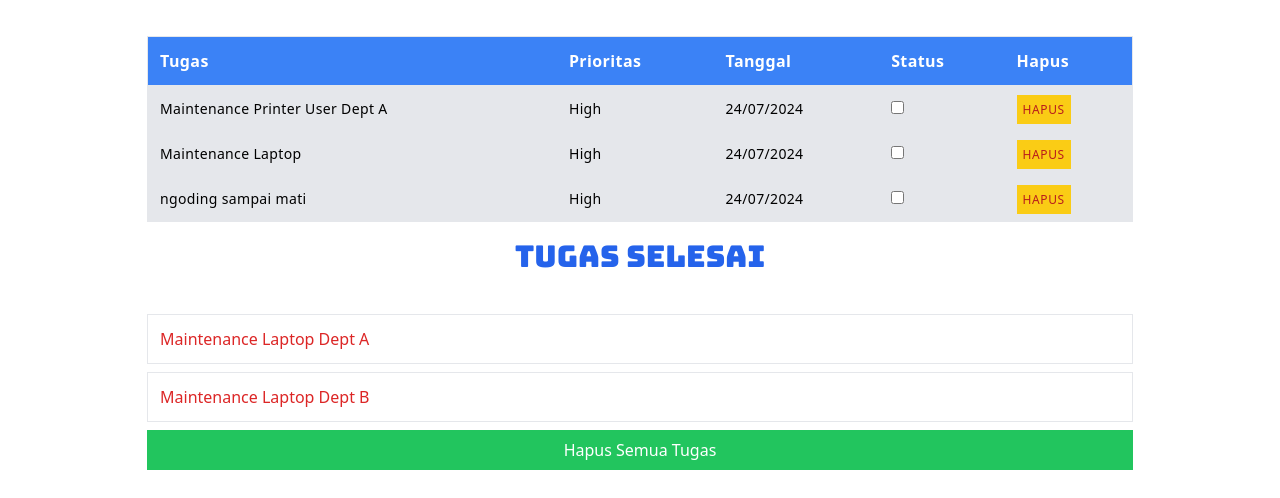
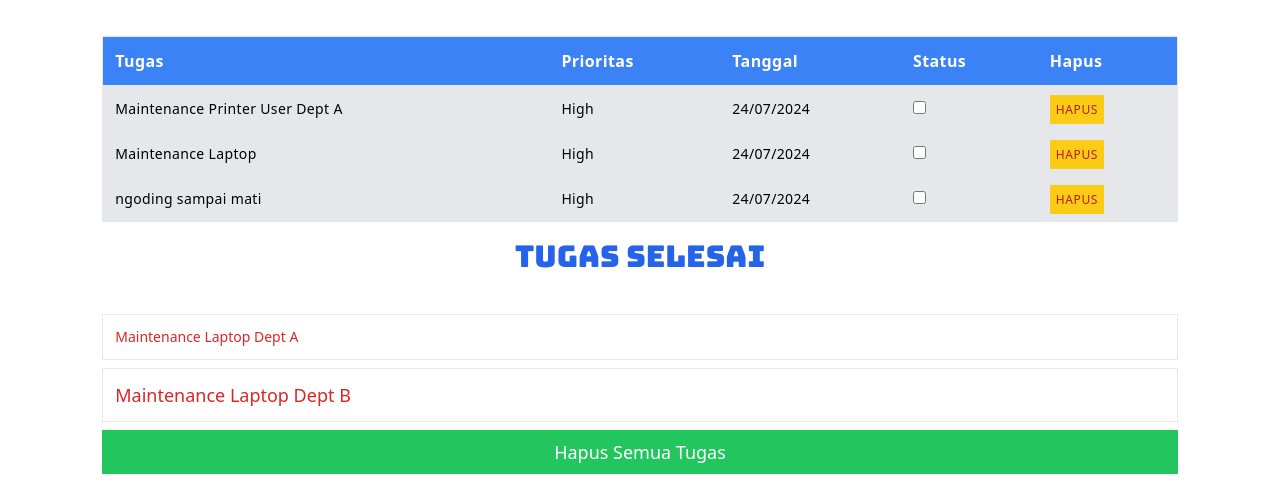
Before and after one commit to AD-iT448/TodoListApp, a website: page index.html in a window 1280 px wide. Shown: the part 692-1190 px from the top of the page. Drawn offline with nearby package versions, Linux system fonts and the light colour scheme.

Commit message:
Fixing Index.html

```diff
--- a/index.html
+++ b/index.html
@@ -47,10 +47,10 @@
             </div>
         </div>
     </section>
-    <section class="w-11/12 mx-auto flex flex-row items-center justify-center bg-white">
+    <section class="w-full text-sm md:text-md lg:text-lg mx-auto flex flex-row items-center justify-center bg-white">
         <div class="items-center w-11/12 mx-auto">
-            <h1 class="mb-10 text-sm text-center lg:text-3xl text-blue-600 text-bold bungee-regular mt-5">Tugas yang akan dan Sedang di lakukan</h1>
-            <table class="border w-11/12 mx-0 lg:mx-auto mb-4">
+            <h1 class="mb-10 text-sm text-center lg:text-3xl text-blue-600 text-bold bungee-regular  mt-5">Tugas yang akan dan Sedang di lakukan</h1>
+            <table class="border w-11/12 mx-0 lg:mx-auto mb-4 overflow-auto hover:overflow-scroll">
                 <thead class="bg-blue-500 text-white border-b-2 border-gray-200">
                     <tr class="border">
                         <th class="p-3 text-base tracking-wide text-left ">Tugas</th>
@@ -102,10 +102,10 @@
             </table>
             <h1 class="mb-10 text-sm text-center lg:text-3xl text-blue-600 text-bold bungee-regular">Tugas Selesai</h1>
             <ul class="items-center mb-2 ">
-                <li class="p-3 text-red-600 w-11/12 mx-auto border mb-2">Maintenance Laptop Dept A</li>
-                <li class="p-3 text-red-600 w-11/12 mx-auto border mb-2">Maintenance Laptop Dept B</li>
+                <li class="p-3 text-red-600 w-11/12 mx-auto text-xs md:text-sm  lg:text-md  border mb-2">Maintenance Laptop Dept A</li>
+                <li class="p-3 text-red-600 w-11/12 mx-auto text-sm md:text-md  lg:text-lg border mb-2">Maintenance Laptop Dept B</li>
             </ul>
-            <button class="bg-green-500  w-11/12 flex mx-auto items-center justify-center text-white p-2 mb-4">Hapus Semua Tugas</button>
+            <button class="bg-green-500  w-11/12 flex mx-auto  items-center justify-center text-white p-2 mb-4">Hapus Semua Tugas</button>
         </div>
     </section>
 </body>
```
